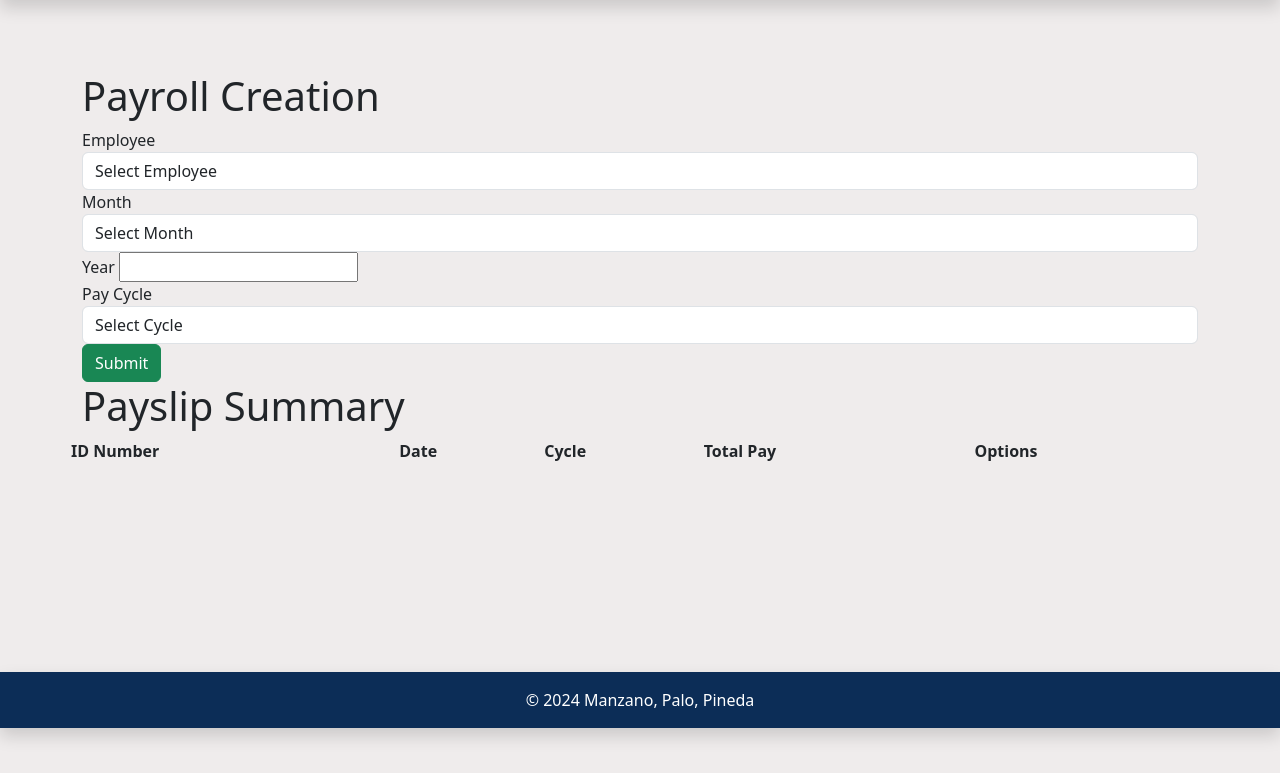
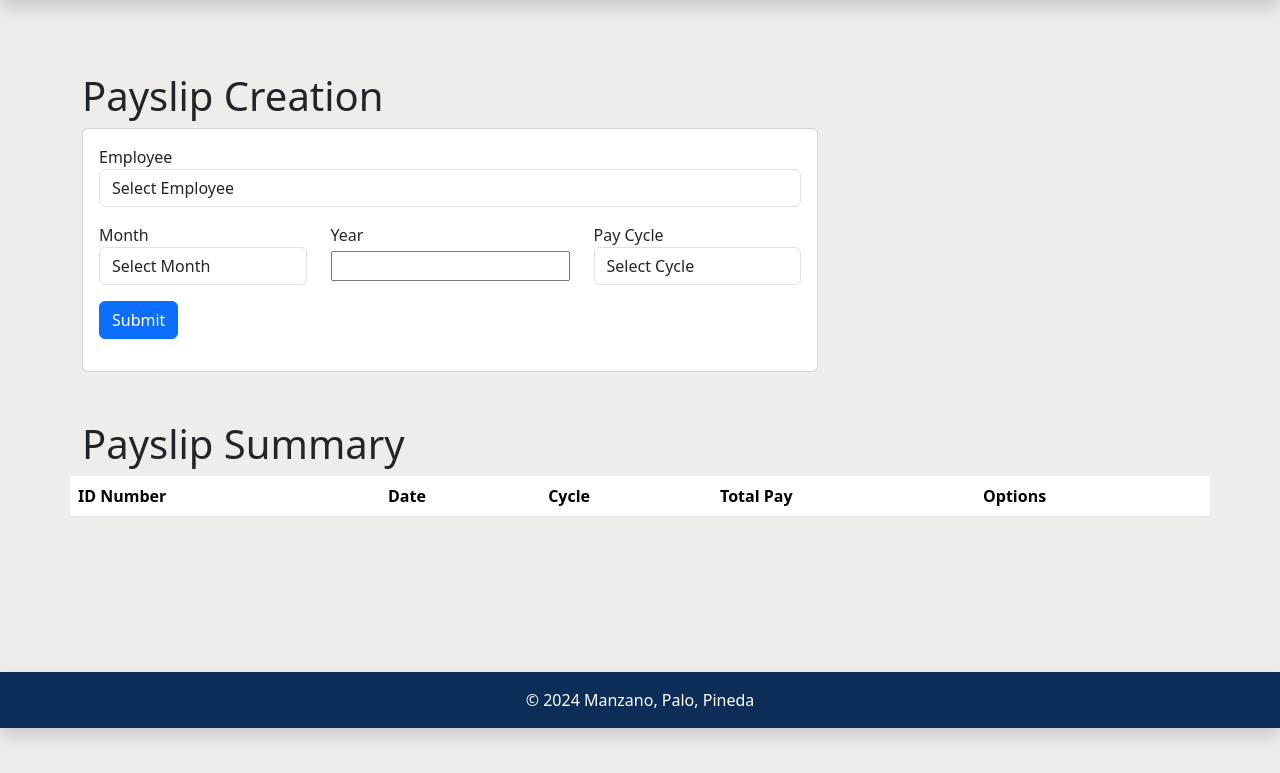
Before and after one commit to nicolePalo/Manzano-Palo-Pineda_Lazapee, a Django app: page /payslips/ in a window 1280 px wide. Shown: the part 72-845 px from the top of the page. Run offline with Django 4.2, Linux system fonts and the light colour scheme; lists and menus that the app fills with data are empty.

Commit message:
Finished design for payslips.html

```diff
--- a/payroll_app/templates/payroll_app/payslips.html
+++ b/payroll_app/templates/payroll_app/payslips.html
@@ -7,9 +7,11 @@
 {% block content %}
 <div class="container">
     <div class="row">
-        <h1>Payroll Creation</h1>
-        <!--Temporarily removed action="{% url 'create_payslip' % "-->
-        <form method="post" >
+        <div class="col-md-8">
+            <h1>Payslip Creation</h1>
+            <div class="card">
+                <div class="card-body">
+                    <form class='form-inline' method="post" >
                         {% csrf_token %}
 
                         <!--Make it required for the user to input all fields.-->
@@ -21,7 +23,8 @@
                             {% endfor %}
 
                         {% endif %}
-            <div class="row">
+                        <div class="row mb-3">
+                            <div class="col">
                                 <div class="form-group">
                                     <label for="employee">Employee</label>
                                     <select name="payslip_employee" id="payslip_employee" class="form-control">
@@ -33,7 +36,9 @@
                                     </select>
                                 </div>
                             </div>
-            <div class="row">
+                        </div>
+                        <div class="row mb-3">
+                            <div class="col">
                                 <div class="form-group">
                                     <label for="pay_date">Month</label>
                                     <select name="payslip_date" id="payslip_date" class="form-control">
@@ -52,10 +57,16 @@
                                             <option value="December">December</option>
                                     </select>
                                 </div>
-                <div class="form-group">
+                            </div>
+
+                            <div class="col">
                                 <label for="pay_year">Year</label>
+                                <div class="input-group mt-1">
                                     <input type="text" name="payslip_year" id="payslip_year">
                                 </div>
+                            </div>
+
+                            <div class="col">
                                 <div class="form-group">
                                     <label for="pay_cycle">Pay Cycle</label>
                                     <select name="payslip_cycle" id="payslip_cycle" class="form-control">
@@ -65,13 +76,23 @@
                                     </select>
                                 </div>
                             </div>
-            <button type="submit" class="btn btn-success">Submit</button>
+                        </div>
+                        <div class="row mb-3">
+                            <div class="col-mx">
+                                <button type="submit" class="btn btn-primary">Submit</button>
+                            </div>
+                        </div>
                     </form>
                 </div>
-    <div class="row">
+            </div>
+            <!--Temporarily removed action="{% url 'create_payslip' % "-->
+        </div>
+    </div>
+
+    <div class="row mt-5">
         <h1>Payslip Summary</h1>
-        <table>
-            <thead>
+        <table class="table">
+            <thead class="thead-dark">
                 <th class="col">ID Number</th>
                 <th class="col">Date</th>
                 <th class="col">Cycle</th>
@@ -85,7 +106,7 @@
                     <td> {{payslip.date_range}} </td>
                     <td> {{ payslip.cycle }} </td>
                     <td> {{payslip.total_pay}} </td>
-                    <td> <a href="{% url 'view_payslip' pk=payslip.id_number %}" class="btn btn-primary">View</a> </td>
+                    <td> <a href="{% url 'view_payslip' pk=payslip.id_number %}" class="btn btn-success">View</a> </td>
                 </tr>
                 {% endfor %}
             </tbody>
```
Lines whose indentation alone changed are shown as unchanged.
